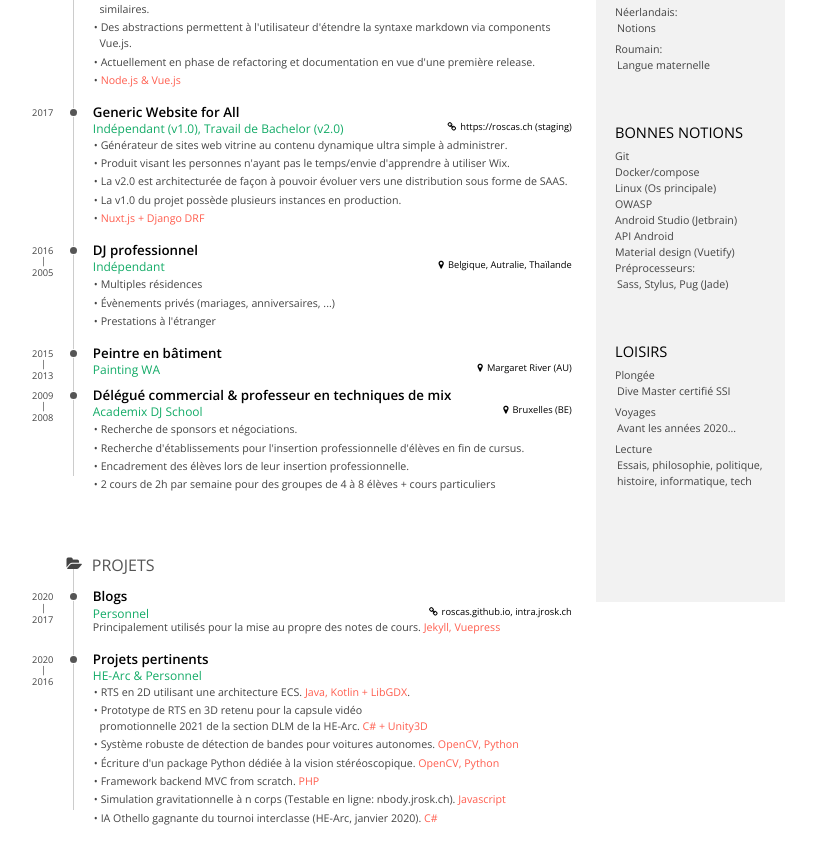
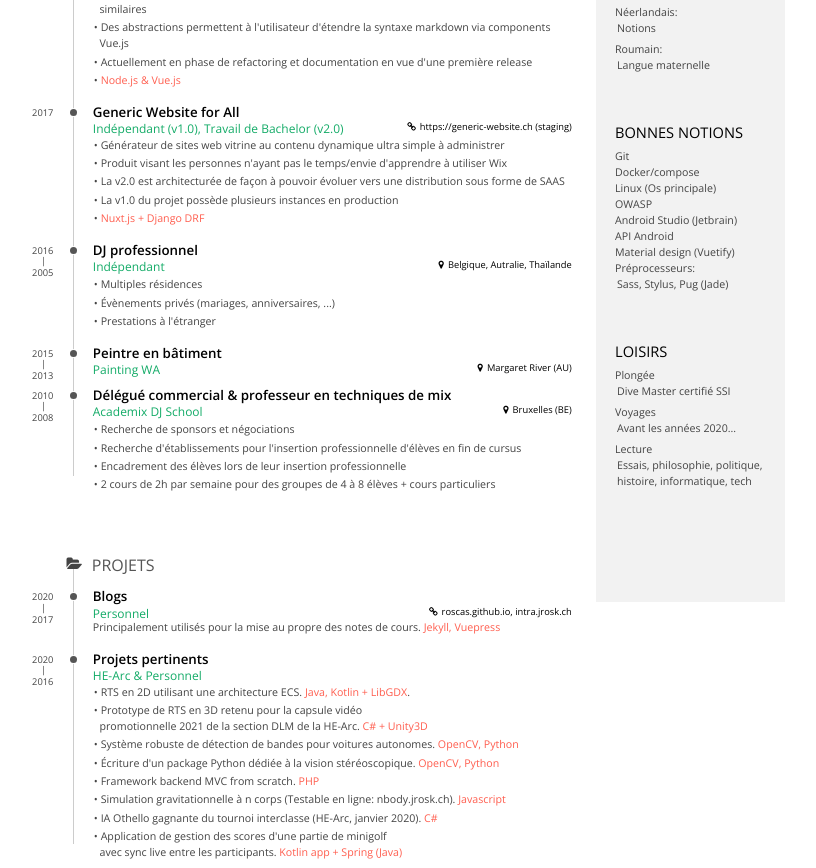
Before and after one commit to RoscaS/vue-cv, a Vue app: page / in a window 1280 px wide. Shown: the part 520-1388 px from the top of the page, without its empty margins (9-825 px from the left). Before the commit the page ends 1354 px from the top, so only its background shows below. Built offline with nearby package versions, Linux system fonts and the light colour scheme.

Commit message:
english version

```diff
--- a/src/content.js
+++ b/src/content.js
@@ -1,11 +1,303 @@
-// <br>
+// export default {
+//   firstname: "Sol",
+//   lastname: "Rosca",
+//   title: "Software Engineer",
+//   basic: "Belgian, 33 years old<br>B Driver license (CH)<br>2340 Le Noirmont, Jura<br><br>078 403 29 49<br>sol.rosca@protonmail.com<br>github.com/roscas",
+//
+//   sidebar: {
+//     contactSection: {
+//       title: "contact info",
+//       entries: [
+//         // Si vide, n'affiche pas la section
+//         // {
+//         //   icon: "fa-globe",
+//         //   value: "roscas.ch",
+//         // },
+//         // {
+//         //   icon: "fa-github",
+//         //   value: "/roscas",
+//         // },
+//         // {
+//         //   icon: "fa-phone",
+//         //   value: "078 403 29 49",
+//         // },
+//         // {
+//         //   icon: "fa-envelope",
+//         //   value: "sol.rosca@gmail.com",
+//         // },
+//
+//       ],
+//     },
+//     blocks: [
+//       // {
+//       //   name: "Qualités",
+//       //   icon: '',
+//       //   entries: [
+//       //     {
+//       //       value: 'Passionné',
+//       //       complement: '',
+//       //     },
+//       //     {
+//       //       value: 'Persévérant',
+//       //       complement: '',
+//       //     },
+//       //     {
+//       //       value: 'Soucis du détail',
+//       //       complement: '',
+//       //     },
+//       //   ],
+//       // },
+//       {
+//         name: "Languages",
+//         icon: '',
+//         entries: [
+//           {
+//             value: 'French:',
+//             complement: 'Second mother tongue',
+//           },
+//           {
+//             value: 'English:',
+//             complement: 'Level B2<br><span style="margin-left: 2px">3 years in full immersion (AU)</span>',
+//           },
+//           {
+//             value: 'Dutch:',
+//             complement: 'Basic notions',
+//           },
+//           {
+//             value: 'Romanian:',
+//             complement: 'Mother tongue',
+//           },
+//         ]
+//       },
+//       {
+//         name: "Good knowledge",
+//         icon: '',
+//         entries: [
+//           {
+//             value: 'Git',
+//             complement: "",
+//           },
+//           {
+//             value: 'Docker/compose',
+//             complement: "",
+//           },
+//           {
+//             value: 'Linux (Main OS)',
+//             complement: '',
+//           },
+//           {
+//             value: 'OWASP',
+//             complement: '',
+//           },
+//           {
+//             value: 'Jetbrain editors',
+//             complement: '',
+//           },
+//           {
+//             value: 'Android API',
+//             complement: '',
+//           },
+//           {
+//              value: 'Material design (Vuetify)',
+//              complement: '',
+//            },
+//            {
+//              value: 'Preprocessors:',
+//              complement: 'Sass, Stylus, Pug (Jade)',
+//            },
+//         ],
+//       },
+//       {
+//         name: "Hobbies",
+//         icon: '',
+//         entries: [
+//           {
+//             value: 'Diving',
+//             complement: 'SSI Dive Master',
+//           },
+//           {
+//             value: 'Travel',
+//             complement: "Before 2020...",
+//           },
+//           {
+//             value: 'Reading',
+//             complement: 'Essays, philosophy, politics, <span style="margin-left: 2px">history</span>, it, tech<br>',
+//           },
+//         ],
+//       },
+//     ]
+//   },
+//
+//   // SECTIONS DU CORP DU CV
+//
+//   blocks: [
+//     {
+//       name: "Training",
+//       icon: "fa-graduation-cap",
+//       entries: [
+//         {
+//           title: "Bachelor in computer science",
+//           place: "HE-Arc Ingénerie",
+//           location: "Neuchâtel",
+//           fromDate: "2020",
+//           toDate: "2016",
+//           description: "Ingénieur HES en développement logiciel et multimédia",
+//           tasks: [
+//           ],
+//         },
+//         {
+//           title: "Secondary education (CESS)",
+//           place: "IFC Jonfosse",
+//           location: "Liège (BE)",
+//           fromDate: "2013",
+//           toDate: "2010",
+//           description: "CESS de promotion sociale",
+//           concise: false,
+//           tasks: [
+//
+//           ],
+//         },
+//       ],
+//     },
+//     {
+//       name: "Experience",
+//       icon: "fa-suitcase",
+//       entries: [
+//         {
+//           title: "Neuchâtel's occupational therapists website",
+//           place: "Freelance",
+//           url: "https://snase.ch",
+//           fromDate: "2019",
+//           toDate: "",
+//           tasks: [
+//             "Custom CMS with a deeply simplified administration",
+//             "Hybrid articles editor (WYSIWYG/Markdown) with \"<i>as it will look when it's posted</i>\" preview",
+//             "Advanced members/institutions/cabinet administration",
+//             "Newsletter editor/manager with archiving and mailing list systems",
+//             "<b class='accent'>Nuxt.js + Django DRF</b>",
+//           ],
+//         },
+//         {
+//           title: "Vue-write",
+//           place: "Personal",
+//           location: "",
+//           fromDate: "2018",
+//           toDate: "",
+//           concise: false,
+//           tasks: [
+//             "Pandoc alternative that allows the use of web technologies to write professional and beautiful reports",
+//             "Brings a solution to the table of content and page numbering issue faced by similar projects",
+//             "Strong abstractions allows the advanced user easily extend the markdown syntax with Vue.js components",
+//             "Currently in refactoring and documenting pre release phase",
+//             "<b class='accent'>Node.js & Vue.js</b>",
+//           ],
+//         },
+//         {
+//           title: "Generic Website for All",
+//           place: "Freelance (v1.0), Bachelor thesis (v2.0)",
+//           url: "https://generic-website.ch (staging)",
+//           fromDate: "",
+//           toDate: "2017",
+//           tasks: [
+//             "Polyvalent Website generator that virtualy requires 0 knowledge to manage",
+//             "Target people that doesn't want to take the time to learn how to use Wix",
+//             "v2.0 is designed with SOLID principles in mind to allow scalling and SAAS distribution",
+//             "v1.0 have multiples instances in production",
+//             "<b class='accent'>Nuxt.js + Django DRF</b>",
+//           ],
+//         },
+//         {
+//           title: "Professional DJ",
+//           place: "Freelance",
+//           location: "Belgium, Australia, Thailand",
+//           fromDate: "2016",
+//           toDate: "2005",
+//           description: "",
+//           concise: false,
+//           tasks: [
+//             "Multiple residencies",
+//             "Private events (weddings, birthdays, ...)",
+//             "International level events",
+//           ],
+//         },
+//         {
+//           title: "House Painter",
+//           place: "Painting WA",
+//           location: "Margaret River (AU)",
+//           fromDate: "2015",
+//           toDate: "2013",
+//           tasks: [
+//           ],
+//         },
+//         {
+//           title: "Sales representative & mixing technics teacher",
+//           place: "Academix DJ School",
+//           location: "Brussels (BE)",
+//           fromDate: "2010",
+//           toDate: "2008",
+//           tasks: [
+//             "Search for sponsors and venues for students",
+//             "Mentoring students on their professional insertion",
+//             "4 courses of 2 hours per week of mixing technics and private lessons",
+//           ],
+//         },
+//       ],
+//     },
+//     {
+//       name: "Projets",
+//       icon: "fa-folder-open",
+//       break: true,
+//       entries: [
+//         {
+//           title: "Blogs",
+//           place: "Personal",
+//           url: "roscas.github.io, intra.jrosk.ch",
+//           fromDate: "2020",
+//           toDate: "2017",
+//           description: "Mostly used to organise my class notes. <span class='accent'>Jekyll, Vuepress</span>",
+//
+//         },
+//         {
+//           title: "Relevant projects",
+//           place: "HE-Arc & Personal",
+//           // concise: true,
+//           location: "",
+//           fromDate: "2020",
+//           toDate: "2016",
+//           description: "",
+//           tasks: [
+//             "2D Real Time Strategy (RTS) game using a pure ECS architecture. <b class='accent'>Java + LibGDX</b>",
+//             "3D RTS prototype selected to represent HE-Arc's (Neuchâtel) <br> software engineering branch for its 2021 advertisment spot. <b class='accent'>C# + Unity3D</b>",
+//             "Robust street lane detection for autonomous cars. <b class='accent'>OpenCV, Python</b>",
+//             "Revamp of a stereoscopic computer vison package for Python . <b class='accent'>OpenCV, Python</b>",
+//             "Backend MVC framework from scratch. <b class='accent'>PHP</b>",
+//             "Online n-body simulation (Test it online: nbody.jrosk.ch). <b class='accent'>Javascript es6</b>",
+//             "Winner Othello AI of the school contest (HE-Arc, January 2020). <b class='accent'>C#</b>",
+//             "Minigolf score application with live sync between players. <b class='accent'>Kotlin app + Spring (Java)</b>"
+//           ],
+//         },
+//       ],
+//     },
+//   ],
+// };
+
+
+
+
+
+
+
+
+
+
+
 
 
 export default {
   firstname: "Sol",
   lastname: "Rosca",
   title: "Software Engineer",
-  basic: "Belge, 33 ans<br>Permis de conduire B (CH)<br>2340 Le Noirmont, Jura<br><br>078 403 29 49<br>sol.rosca@protonmail.com<br>github.com/roscas",
+  basic: "Belge, 33 ans<br>Permis de conduire B (ch)<br>2340 Le Noirmont, Jura<br><br>078 403 29 49<br>sol.rosca@protonmail.com<br>github.com/roscas",
 
   sidebar: {
     contactSection: {
@@ -173,10 +465,10 @@ export default {
           fromDate: "2019",
           toDate: "",
           tasks: [
-            "Site web avec CMS sur mesure visant à rendre l'administration aussi simple que possible.",
+            "Site web avec CMS sur mesure visant à rendre l'administration aussi simple que possible",
             "Éditeur d'articles hybride (WYSIWYG/Markdown) avec aperçu \"<i>as it will look when it's posted</i>\".",
-            "Back office d'administration avancée des membres, institutions et cabinets.",
-            "Editeur de newsletters (contenu riche + fallback) avec système d'archivage et mailing lists.",
+            "Back office d'administration avancée des membres, institutions et cabinets",
+            "Editeur de newsletters (contenu riche + fallback) avec système d'archivage et mailing lists",
             "<b class='accent'>Nuxt.js + Django DRF</b>",
           ],
         },
@@ -188,24 +480,24 @@ export default {
           toDate: "",
           concise: false,
           tasks: [
-            "Alternative à Pandoc pour la génération rapports PDF écrits en markdown.",
-            "Solutionne le problème de numérotation des pages et de table des matières des projets similaires.",
-            "Des abstractions permettent à l'utilisateur d'étendre la syntaxe markdown via components Vue.js.",
-            "Actuellement en phase de refactoring et documentation en vue d'une première release.",
+            "Alternative à Pandoc pour la génération rapports PDF écrits en markdown",
+            "Solutionne le problème de numérotation des pages et de table des matières des projets similaires",
+            "Des abstractions permettent à l'utilisateur d'étendre la syntaxe markdown via components Vue.js",
+            "Actuellement en phase de refactoring et documentation en vue d'une première release",
             "<b class='accent'>Node.js & Vue.js</b>",
           ],
         },
         {
           title: "Generic Website for All",
           place: "Indépendant (v1.0), Travail de Bachelor (v2.0)",
-          url: "https://roscas.ch (staging)",
+          url: "https://generic-website.ch (staging)",
           fromDate: "",
           toDate: "2017",
           tasks: [
-            "Générateur de sites web vitrine au contenu dynamique ultra simple à administrer.",
-            "Produit visant les personnes n'ayant pas le temps/envie d'apprendre à utiliser Wix. ",
-            "La v2.0 est architecturée de façon à pouvoir évoluer vers une distribution sous forme de SAAS.",
-            "La v1.0 du projet possède plusieurs instances en production.",
+            "Générateur de sites web vitrine au contenu dynamique ultra simple à administrer",
+            "Produit visant les personnes n'ayant pas le temps/envie d'apprendre à utiliser Wix",
+            "La v2.0 est architecturée de façon à pouvoir évoluer vers une distribution sous forme de SAAS",
+            "La v1.0 du projet possède plusieurs instances en production",
             "<b class='accent'>Nuxt.js + Django DRF</b>",
           ],
         },
@@ -236,12 +528,12 @@ export default {
           title: "Délégué commercial & professeur en techniques de mix",
           place: "Academix DJ School",
           location: "Bruxelles (BE)",
-          fromDate: "2009",
+          fromDate: "2010",
           toDate: "2008",
           tasks: [
-            "Recherche de sponsors et négociations.",
-            "Recherche d'établissements pour l'insertion professionnelle d'élèves en fin de cursus.",
-            "Encadrement des élèves lors de leur insertion professionnelle.",
+            "Recherche de sponsors et négociations",
+            "Recherche d'établissements pour l'insertion professionnelle d'élèves en fin de cursus",
+            "Encadrement des élèves lors de leur insertion professionnelle",
             "2 cours de 2h par semaine pour des groupes de 4 à 8 élèves + cours particuliers",
           ],
         },
@@ -276,7 +568,8 @@ export default {
             "Écriture d'un package Python dédiée à la vision stéréoscopique. <b class='accent'>OpenCV, Python</b>",
             "Framework backend MVC from scratch. <b class='accent'>PHP</b>",
             "Simulation gravitationnelle à n corps (Testable en ligne: nbody.jrosk.ch). <b class='accent'>Javascript</b>",
-            "IA Othello gagnante du tournoi interclasse (HE-Arc, janvier 2020). <b class='accent'>C#</b>"
+            "IA Othello gagnante du tournoi interclasse (HE-Arc, janvier 2020). <b class='accent'>C#</b>",
+            "Application de gestion des scores d'une partie de minigolf <br> avec sync live entre les participants. <b class='accent'>Kotlin app + Spring (Java)</b>",
           ],
         },
 
```
